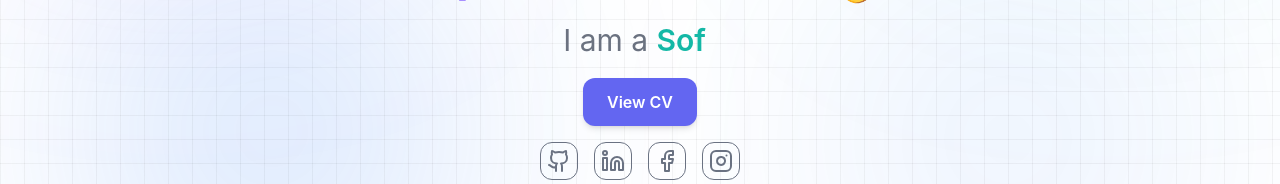
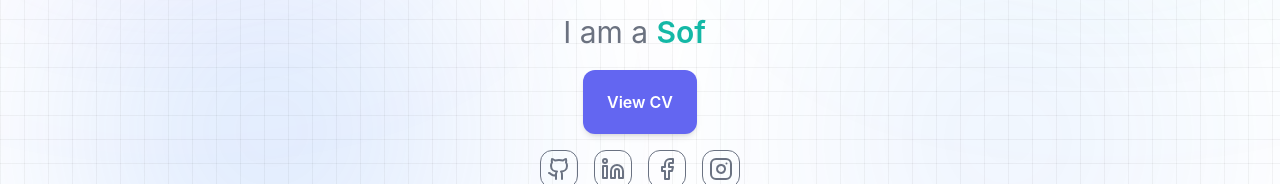
Before and after one commit to GeraldPamintuan/my-portfolio, a React (Vite) app: page / in a window 1280 px wide. Shown: the part 509-693 px from the top of the page. Built offline with nearby package versions, Linux system fonts and the light colour scheme; the HTML template or start-up script is replaced by a standard one.

Commit message:
Fix deploy

```diff
--- a/src/pages/Home/Home.tsx
+++ b/src/pages/Home/Home.tsx
@@ -120,7 +120,7 @@ export default function Home() {
           href="/Gerald_Pamintuan_CV.pdf" // <-- Put your CV file in /public folder
           target="_blank"
           rel="noopener noreferrer"
-          className="inline-block px-6 py-3 bg-primary text-white font-semibold rounded-xl shadow-md hover:bg-primary/90 transition"
+          className="inline-block px-6 py-5 bg-primary text-white font-semibold rounded-xl shadow-md hover:bg-primary/90 transition"
         >
           View CV
         </a>
```
